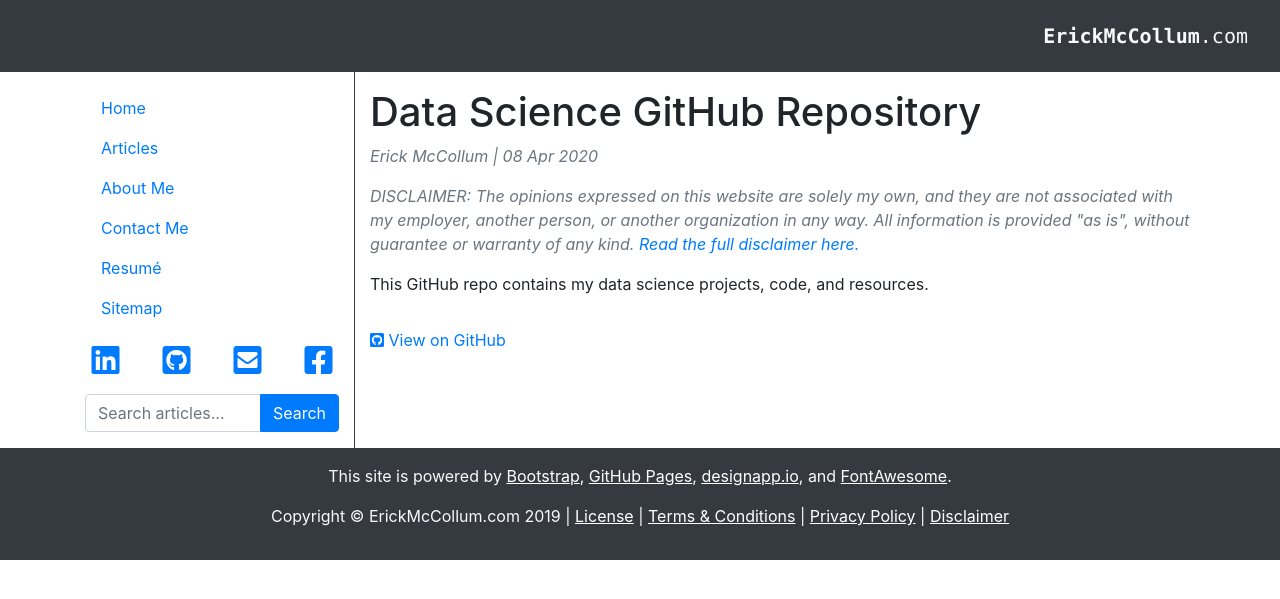
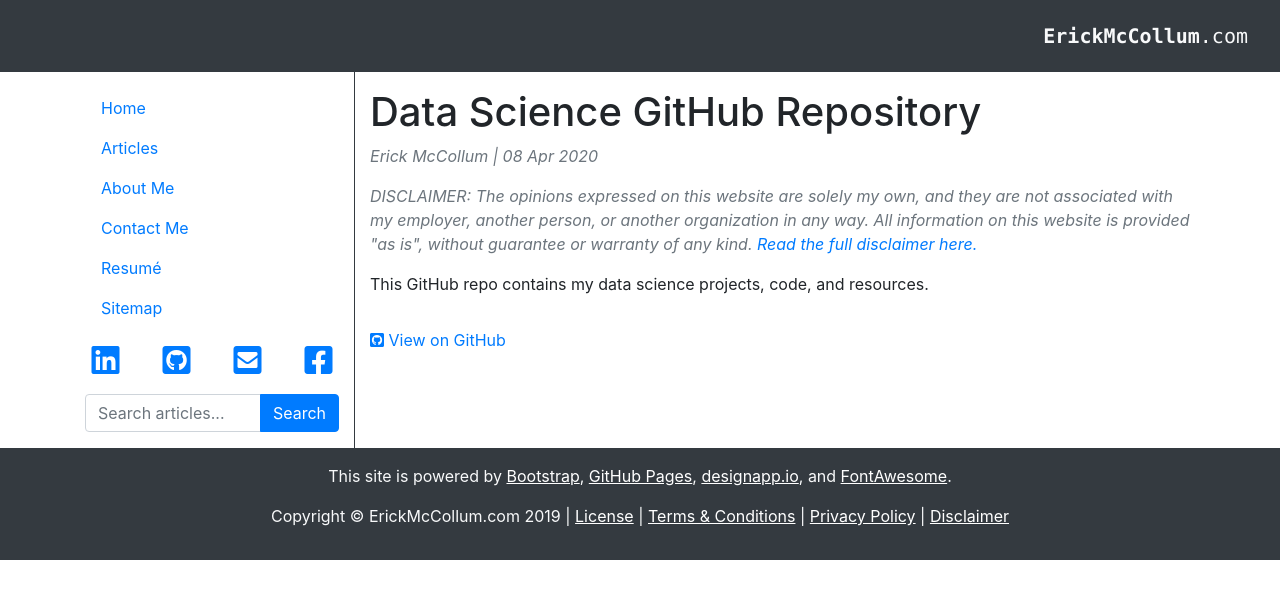
Before and after one commit to frederickm13/frederickm13.github.io, a Jekyll site: the page built from _posts/2020-04-08-data-science-repo.md, in a window 1280 px wide. Shown: the top 599 px of the page. Built offline with Jekyll 4.4.1, drawn with Linux system fonts in a browser that asks for light colours.

Commit message:
Update post header

```diff
--- a/_includes/disclaimer.html
+++ b/_includes/disclaimer.html
@@ -1 +1 @@
-<p class="text-secondary font-italic">DISCLAIMER: The opinions expressed on this website are solely my own, and they are not associated with my employer, another person, or another organization in any way. All information is provided "as is", without guarantee or warranty of any kind. <a href="/disclaimer/">Read the full disclaimer here.</a></p>
+<p class="text-secondary font-italic">DISCLAIMER: The opinions expressed on this website are solely my own, and they are not associated with my employer, another person, or another organization in any way. All information on this website is provided "as is", without guarantee or warranty of any kind. <a href="/disclaimer/">Read the full disclaimer here.</a></p>
```
